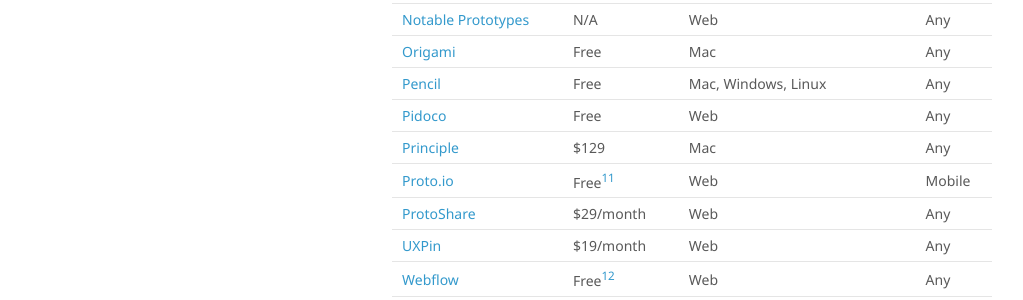
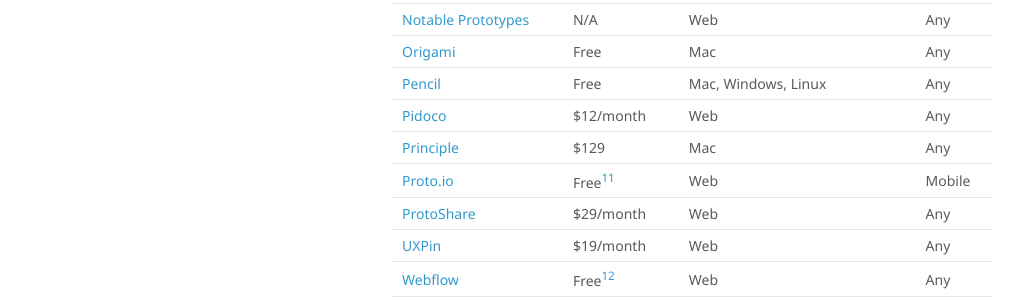
Before and after one commit to oscarb/pad, a Jekyll site: the page built from _docs/prototyping.md, in a window 1280 px wide. Shown: the part 1091-1391 px from the top of the page, without its empty margins (128-1151 px from the left). Built offline with Jekyll 4.4.1, drawn with Linux system fonts in a browser that asks for light colours; some web fonts are replaced.

Commit message:
Updated prototyping.md

```diff
--- a/_docs/prototyping.md
+++ b/_docs/prototyping.md
@@ -45,7 +45,7 @@ Name | Lowest price | Platform | Protype for
 [Notable Prototypes](http://zurb.com/notable/features/prototypes) | N/A | Web | Any
 [Origami](https://facebook.github.io/origami/) | Free | Mac | Any
 [Pencil](http://pencil.evolus.vn/) | Free | Mac, Windows, Linux | Any
-[Pidoco ](https://pidoco.com/en) | Free | Web | Any
+[Pidoco ](https://pidoco.com/en) | $12/month | Web | Any
 [Principle](http://principleformac.com/) | $129 | Mac | Any
 [Proto.io](https://proto.io/) | Free[^protoio] | Web | Mobile
 [ProtoShare](http://www.protoshare.com/) | $29/month |  Web | Any
```
